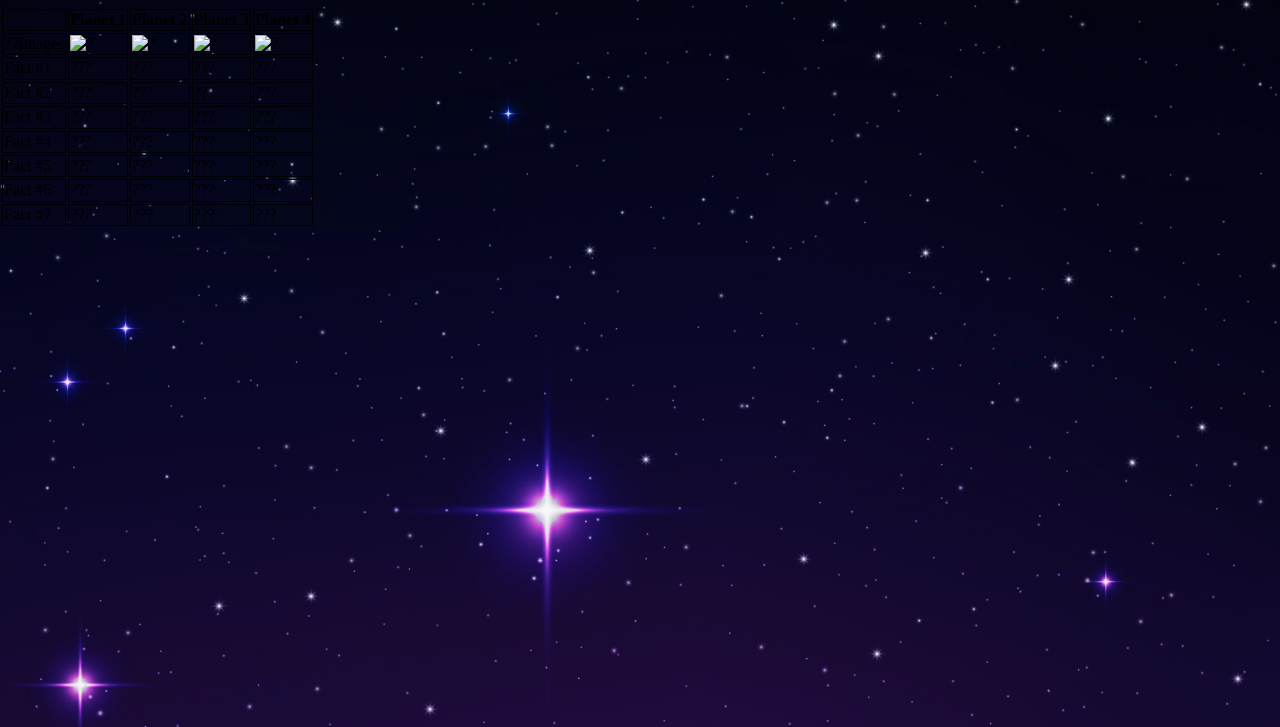
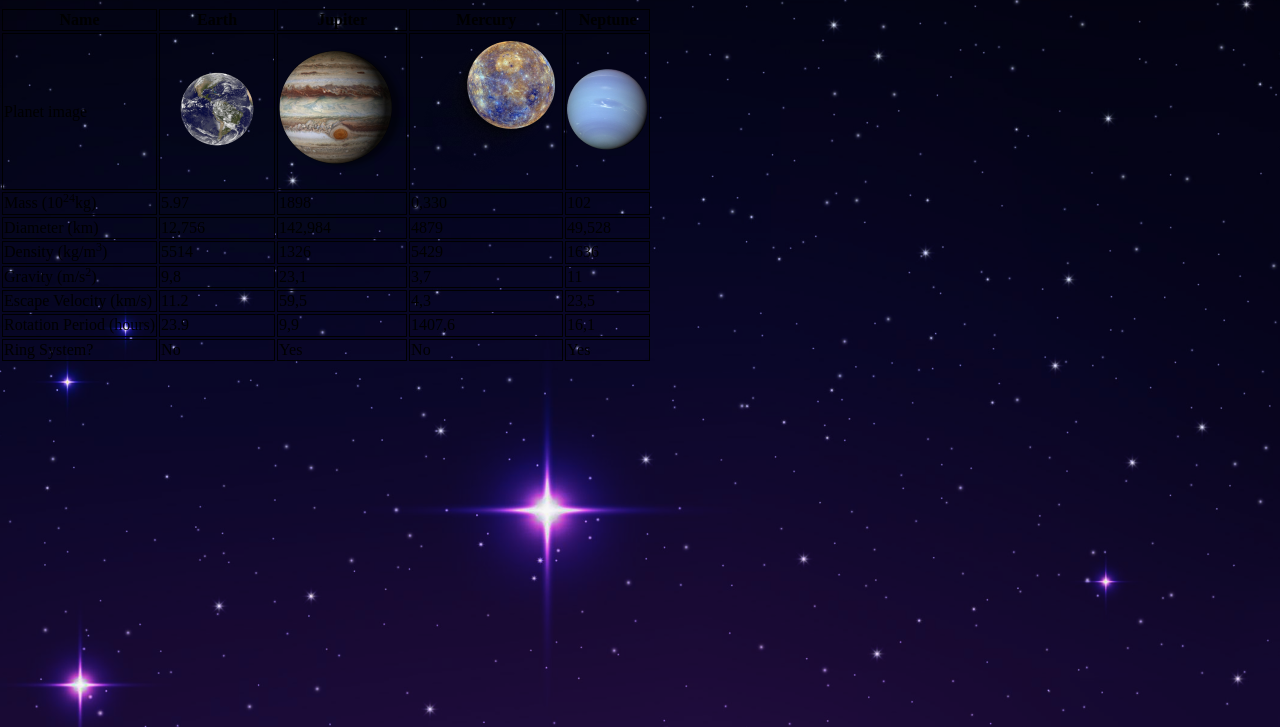
Before and after one commit to ovcharenkoarina/lab6, a plain HTML site: page index.html in a window 1280 px wide. Shown: the part 73-800 px from the top of the page. Drawn offline with Linux system fonts and the light colour scheme; files whose address does not match are found by name.

Commit message:
Update index.html

```diff
--- a/index.html
+++ b/index.html
@@ -2,75 +2,78 @@
 <html lang="en">
 <head>
   <meta charset="utf-8">
-  <title>Your Title Here</title>
+  <link rel="preconnect" href="https://fonts.googleapis.com">
+  <link rel="preconnect" href="https://fonts.gstatic.com" crossorigin>
+  <link href="https://fonts.googleapis.com/css2?family=Abril+Fatface&family=Rubik:wght@400;600;800&display=swap" rel="stylesheet">
   <link rel="stylesheet" type="text/css" href="css/reset.css">
   <link rel="stylesheet" type="text/css" href="css/style.css">
+  <title>Planets</title>
 </head>
 <body>
-  <h1>Planetary Fact Sheet</h1>
+  <h1>Planets</h1>
   <table id="planets">
     <tr>
-      <th></th>
-      <th>Planet 1</th>
-      <th>Planet 2</th>
-      <th>Planet 3</th>
-      <th>Planet 4</th>
+      <th class="table-header">Name</th>
+      <th class="table-header">Earth</th>
+      <th class="table-header">Jupiter</th>
+      <th class="table-header">Mercury</th>
+      <th class="table-header">Neptune</th>
     </tr>
     <tr>
-      <td>??Images</td>
-      <td><img src="images/planet_1.png" alt="?"></td>
-      <td><img src="images/planet_2.png" alt="?"></td>
-      <td><img src="images/planet_3.png" alt="?"></td>
-      <td><img src="images/planet_4.png" alt="?"></td>
+      <td>Planet image</td>
+      <td><img src="images/earth.png" alt="Earth"></td>
+      <td><img src="images/jupiter.png" alt="Jupiter"></td>
+      <td><img src="images/mercury.png" alt="Mercury"></td>
+      <td><img src="images/neptune.png" alt="Neptune"></td>
     </tr>
     <tr>
-      <td>Fact #1</td>
-      <td>???</td>
-      <td>???</td>
-      <td>???</td>
-      <td>???</td>
+      <td>Mass (10<sup>24</sup>kg)</td>
+      <td>5.97</td>
+      <td>1898</td>
+      <td>0,330</td>
+      <td>102</td>
     </tr>
     <tr>
-      <td>Fact #2</td>
-      <td>???</td>
-      <td>???</td>
-      <td>???</td>
-      <td>???</td>
+      <td>Diameter (km)</td>
+      <td>12,756</td>
+      <td>142,984</td>
+      <td>4879</td>
+      <td>49,528</td>
     </tr>
     <tr>
-      <td>Fact #3</td>
-      <td>???</td>
-      <td>???</td>
-      <td>???</td>
-      <td>???</td>
+      <td>Density (kg/m<sup>3</sup>)</td>
+      <td>5514</td>
+      <td>1326</td>
+      <td>5429</td>
+      <td>1636</td>
     </tr>
     <tr>
-      <td>Fact #4</td>
-      <td>???</td>
-      <td>???</td>
-      <td>???</td>
-      <td>???</td>
+      <td>Gravity (m/s<sup>2</sup>)</td>
+      <td>9,8</td>
+      <td>23,1</td>
+      <td>3,7</td>
+      <td>11</td>
     </tr>
     <tr>
-      <td>Fact #5</td>
-      <td>???</td>
-      <td>???</td>
-      <td>???</td>
-      <td>???</td>
+      <td>Escape Velocity (km/s)</td>
+      <td>11.2</td>
+      <td>59,5</td>
+      <td>4,3</td>
+      <td>23,5</td>
     </tr>
     <tr>
-      <td>Fact #6</td>
-      <td>???</td>
-      <td>???</td>
-      <td>???</td>
-      <td>???</td>
+      <td>Rotation Period (hours)</td>
+      <td>23.9</td>
+      <td>9,9</td>
+      <td>1407,6</td>
+      <td>16,1</td>
     </tr>
     <tr>
-      <td>Fact #7</td>
-      <td>???</td>
-      <td>???</td>
-      <td>???</td>
-      <td>???</td>
+      <td>Ring System?</td>
+      <td>No</td>
+      <td>Yes</td>
+      <td>No</td>
+      <td>Yes</td>
     </tr>
   </table>
 </body>
```
